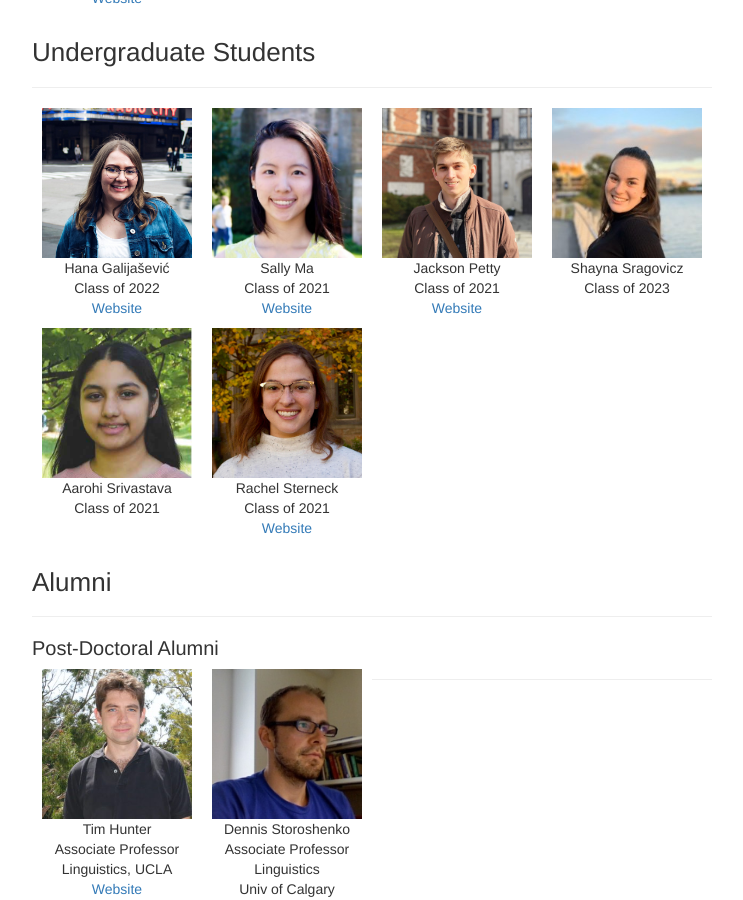
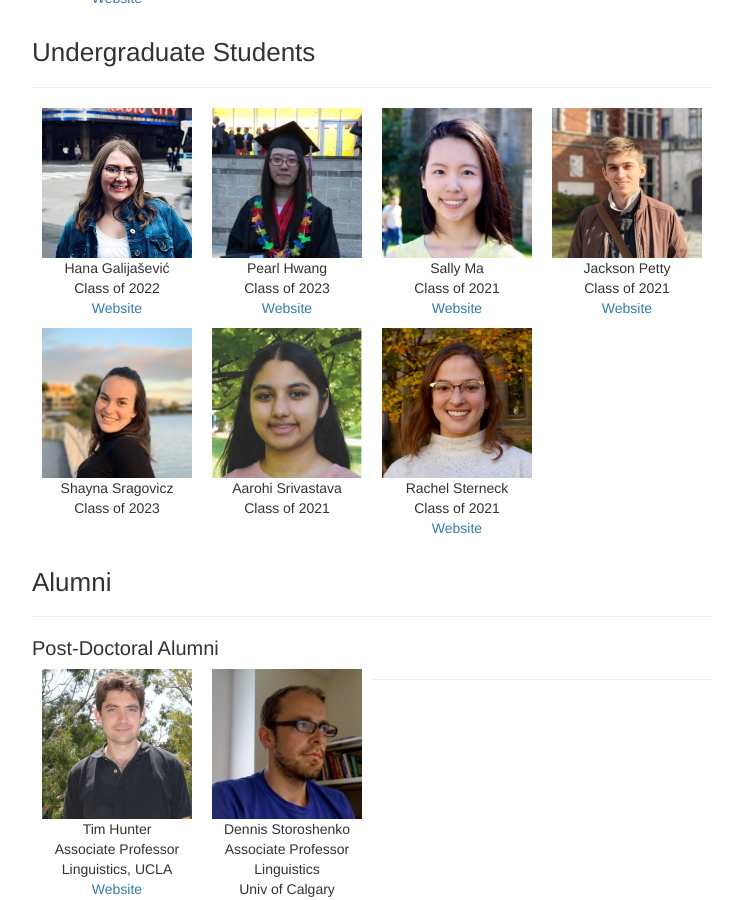
Before and after one commit to clay-lab/clay-lab.github.io, a Jekyll site: the page built from members.html, in a window 1280 px wide and 900 px high, scrolled down 931 px. Shown: the whole window, without its empty margins (268-1011 px from the left). Built offline with Jekyll 4.4.1, drawn with Linux system fonts in a browser that asks for light colours.

Commit message:
added pearl

```diff
--- a/_data/members.yml
+++ b/_data/members.yml
@@ -39,6 +39,12 @@ undergraduate:
       email : hana.galijasevic@yale.edu
       url: https://www.linkedin.com/in/hana-galijasevic/
       title : 2022
+
+    - name : Pearl Hwang
+      photo : /photos/pearl_profile.jpg
+      email : pearl.hwang@yale.edu
+      url: https://www.linkedin.com/in/pinyu-hwang-16b014193/
+      title : 2023
 
     - name : Sally Ma
       photo : /photos/sallyma_profile.jpg
```
Also changed, not shown: photos/pearl_profile.jpg (added).
